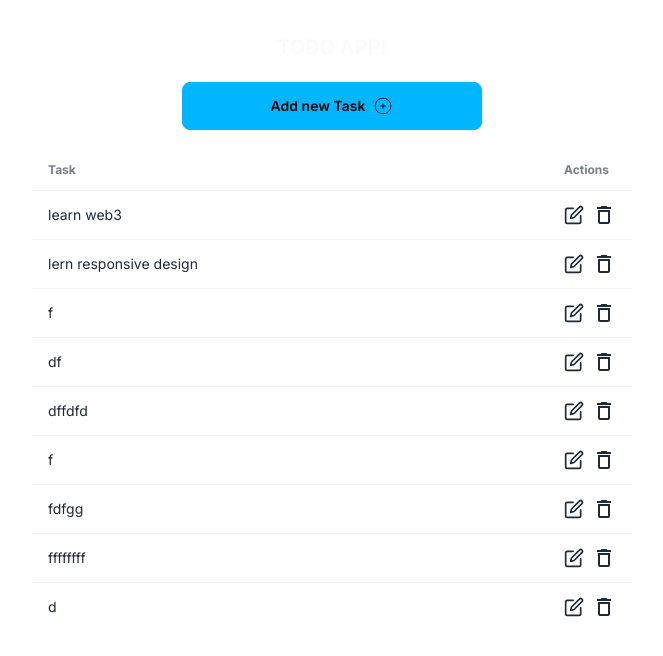
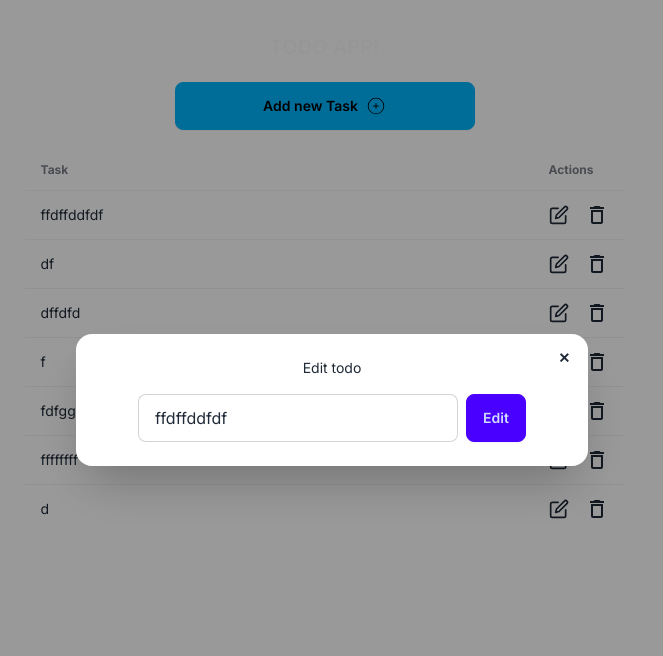
Before and after one commit to Tausif4171/nextjs-todo-app, a Next.js app: page / in a window 1280 px wide. Both pictures are taken after a click on the icon 882 px from the left and 215 px from the top of the page. Shown: the top 656 px of the page, without its empty margins (308-971 px from the left). Built offline with nearby package versions, Linux system fonts and the light colour scheme; data requests are answered from the project's data file.

Commit message:
done with edit modal functionality ✅

```diff
--- a/api.ts
+++ b/api.ts
@@ -20,3 +20,15 @@ export const addTodo = async (todo: ITodo) => {
     const data = await res.json();
     return data;
 }
+
+export const updateTodo = async (todo: ITodo) => {
+    const res = await fetch(`${apiUrl}/tasks/${todo.id}`, {
+        method: 'PUT',
+        headers: {
+            'Content-Type': 'application/json'
+        },
+        body: JSON.stringify(todo)
+    })
+    const updateTodo = await res.json();
+    return updateTodo;
+}
--- a/app/components/AddTask.tsx
+++ b/app/components/AddTask.tsx
@@ -34,7 +34,7 @@ function AddTask() {
                     <div>
                         <h1 className=' text-center'>Add new task</h1>
                         <div className='flex gap-2 justify-center mt-4'>
-                            <input name={todoValue} onChange={(e) => setTodoValue(e.target.value)} type="text" placeholder="Type here" className="input input-bordered w-full max-w-xs" />
+                            <input value={todoValue} onChange={(e) => setTodoValue(e.target.value)} type="text" placeholder="Type here" className="input input-bordered w-full max-w-xs" />
                             <button className="btn btn-primary">Add</button>
                         </div>
                     </div>
--- a/app/components/TodoItem.tsx
+++ b/app/components/TodoItem.tsx
@@ -1,15 +1,49 @@
+
+"use client"
+
 import { ITodo } from '@/types/tasks'
-import React from 'react'
+import React, { useState } from 'react'
 import { FiEdit } from "react-icons/fi";
 import { MdDeleteOutline } from "react-icons/md";
+import Modal from './Modal';
+import { useRouter } from 'next/navigation';
+import { updateTodo } from '@/api';
 
 
 function TodoItem({ item }: { item: ITodo }) {
+    const router = useRouter()
+    const [showEditModal, setShowEditModal] = useState<boolean>(false);
+    const [showDeleteModal, setShowDeleteModal] = useState<boolean>(false);
+    const [editTodoValue, setEditTodoValue] = useState<string>(item.name);
+
+    const handleEditTodo: React.FormEventHandler<HTMLFormElement> = async (e) => {
+        e.preventDefault();
+        const res = await updateTodo({
+            id: item.id,
+            name: editTodoValue
+        })
+        router.refresh()
+        // setEditTodoValue('')
+        setShowEditModal(false)
+    }
     return (
         <>  <tr key={item.id}>
             <td className='w-full'>{item.name}</td>
             <td className='flex gap-2 justify-center items-center'>
-                <FiEdit className='w-5 h-5 cursor-pointer' />
+                <FiEdit onClick={() => setShowEditModal(true)} className='w-5 h-5 cursor-pointer' />
+                <Modal showModal={showEditModal} setShowModal={setShowEditModal}>
+
+                    <form onSubmit={handleEditTodo}>
+                        <div>
+                            <h1 className=' text-center'>Edit todo</h1>
+                            <div className='flex gap-2 justify-center mt-4'>
+                                <input value={editTodoValue} onChange={(e) => setEditTodoValue(e.target.value)} type="text" placeholder="Type here" className="input input-bordered w-full max-w-xs" />
+                                <button className="btn btn-primary">Edit</button>
+                            </div>
+                        </div>
+                    </form>
+
+                </Modal>
                 <MdDeleteOutline className='w-6 h-6 cursor-pointer' />
             </td>
         </tr></>
--- a/data/todos.json
+++ b/data/todos.json
@@ -1,16 +1,8 @@
 {
   "tasks": [
     {
-      "id": "1",
-      "name": "learn web3"
-    },
-    {
-      "id": "2",
-      "name": "lern responsive design"
-    },
-    {
       "id": "0d4e1d2e-066c-403a-86f9-468093186709",
-      "name": "f"
+      "name": "ffdffddfdf"
     },
     {
       "id": "d28ed6bd-6c04-4f6f-8775-418fb65a6e88",
```
